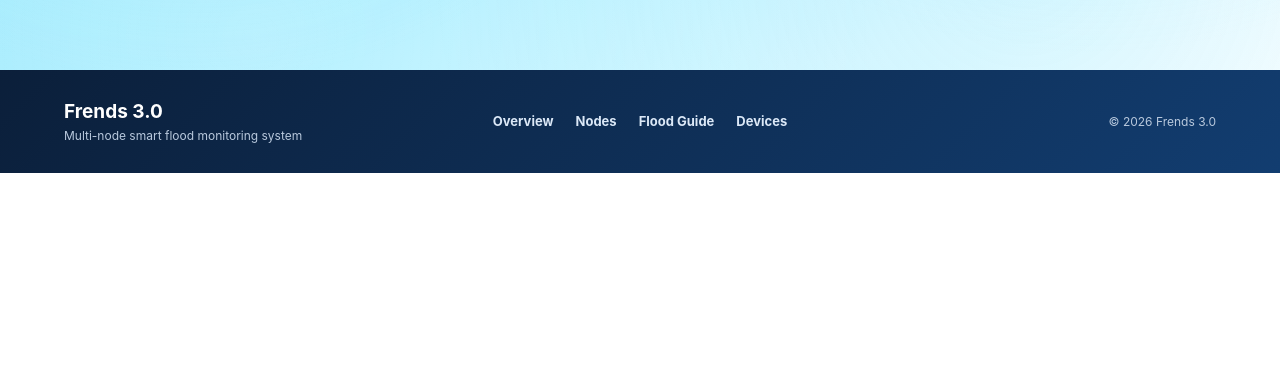
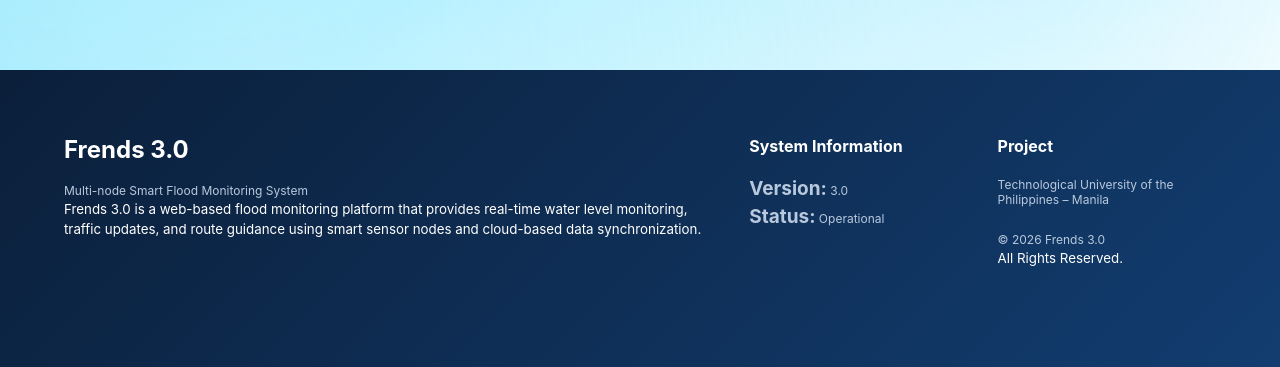
Before and after one commit to joshhdc21/FRENDS3.0_UI-, a React (Vite) app: page / in a window 1280 px wide. Shown: the part 1443-1810 px from the top of the page. Before the commit the page ends 1616 px from the top, so only its background shows below. Built offline with nearby package versions, Linux system fonts and the light colour scheme.

Commit message:
changes in footer, css for traffic

```diff
--- a/src/App.css
+++ b/src/App.css
@@ -75,7 +75,7 @@
 }
 
 .app {
-  min-height: 100vh;
+    min-height: 100vh;
 }
 
 /* =====================================================
@@ -818,21 +818,23 @@
 
 .site-footer {
   display: grid;
-  grid-template-columns: 1fr auto 1fr;
-  align-items: center;
+  grid-template-columns: 3fr 1fr 1fr;
+  align-items: start;
   gap: 30px;
 
-  padding: 30px clamp(20px, 5vw, 72px);
-
-  background:
-    linear-gradient(
-      135deg,
-      var(--footer),
-      #123d70
-    );
+  min-height: 300px; /* Makes the footer taller */
+
+  padding: 45px clamp(20px, 5vw, 72px) 80px;
+
+  background: linear-gradient(
+    135deg,
+    var(--footer),
+    #123d70
+  );
 
   color: var(--white);
 }
+
 
 .site-footer strong {
   font-size: 19px;
@@ -1520,3 +1522,42 @@
 
   white-space: nowrap;
 }
+
+/* ================================
+   Live Traffic Cards
+================================ */
+
+.traffic-live-grid {
+  display: grid;
+  grid-template-columns: repeat(auto-fit, minmax(260px, 1fr));
+  gap: 20px;
+  margin-top: 20px;
+}
+
+.traffic-live-card {
+  background: #fff;
+  border-radius: 20px;
+  padding: 24px;
+  border: 1px solid var(--border);
+  box-shadow: var(--shadow);
+  transition: 0.3s ease;
+}
+
+.traffic-live-card:hover {
+  transform: translateY(-5px);
+}
+
+.traffic-live-card h4 {
+  margin: 0 0 15px;
+  color: var(--primary-dark);
+  font-size: 20px;
+}
+
+.traffic-live-card p {
+  margin: 8px 0;
+  color: var(--muted);
+}
+
+.traffic-live-card strong {
+  color: var(--ink);
+}
--- a/src/components/Footer.jsx
+++ b/src/components/Footer.jsx
@@ -3,21 +3,41 @@
 
   return (
     <footer className="site-footer">
-      <div>
-        <strong>Frends 3.0</strong>
-        <p>Multi-node smart flood monitoring system</p>
+      {/* Project Information */}
+      <div className="footer-brand">
+        <h2>Frends 3.0</h2>
+
+        <p className="footer-subtitle">
+          Multi-node Smart Flood Monitoring System
+        </p>
+
+        <small>
+          Frends 3.0 is a web-based flood monitoring platform that provides
+          real-time water level monitoring, traffic updates, and route guidance
+          using smart sensor nodes and cloud-based data synchronization.
+        </small>
       </div>
 
-      <div className="footer-links">
-        <a href="#monitoring">Overview</a>
-        <a href="#nodes">Nodes</a>
-        <a href="#flood-level">Flood Guide</a>
-        <a href="#device">Devices</a>
+      {/* System Information */}
+      <div className="footer-info">
+        <h4>System Information</h4>
+
+        <p><strong>Version:</strong> 3.0</p>
+        <p><strong>Status:</strong> Operational</p>
+
       </div>
 
-      <p className="copyright">
-        © {currentYear} Frends 3.0
-      </p>
+      {/* Copyright */}
+      <div className="footer-copy">
+        <h4>Project</h4>
+
+        <p>Technological University of the Philippines – Manila</p>
+
+        <br />
+
+        <p>© {currentYear} Frends 3.0</p>
+        <small>All Rights Reserved.</small>
+      </div>
     </footer>
   );
 }
--- a/src/components/trafficherosection.jsx
+++ b/src/components/trafficherosection.jsx
@@ -41,7 +41,7 @@
           </div>
         </div>
 
-        {/* Traffic Status Panel */}
+        {/* Traffic Status */}
         <div className="system-status-card">
           <span>Traffic System</span>
           <strong>ONLINE</strong>
@@ -51,6 +51,44 @@
           </small>
         </div>
       </div>
+
+      {/* Live Traffic Information */}
+      <div className="section-heading">
+        <h3>Live Traffic Conditions</h3>
+        <span className="last-update">
+          Updated: Just Now
+        </span>
+      </div>
+
+      <div className="traffic-live-grid">
+        <div className="traffic-live-card">
+          <h4>Road 1</h4>
+          <p><strong>Status:</strong> Heavy Traffic</p>
+          <p><strong>Average Speed:</strong> 18 km/h</p>
+          <p><strong>Flood Status:</strong> Passable</p>
+        </div>
+
+        <div className="traffic-live-card">
+          <h4>Roadc2</h4>
+          <p><strong>Status:</strong> Moderate</p>
+          <p><strong>Average Speed:</strong> 35 km/h</p>
+          <p><strong>Flood Status:</strong> Clear</p>
+        </div>
+
+        <div className="traffic-live-card">
+          <h4>Road 3</h4>
+          <p><strong>Status:</strong> Light Traffic</p>
+          <p><strong>Average Speed:</strong> 52 km/h</p>
+          <p><strong>Flood Status:</strong> Clear</p>
+        </div>
+
+        <div className="traffic-live-card">
+          <h4>Road 4</h4>
+          <p><strong>Status:</strong> Severe Congestion</p>
+          <p><strong>Average Speed:</strong> 12 km/h</p>
+          <p><strong>Flood Status:</strong> Caution</p>
+        </div>
+      </div>
     </section>
   );
 }
```
